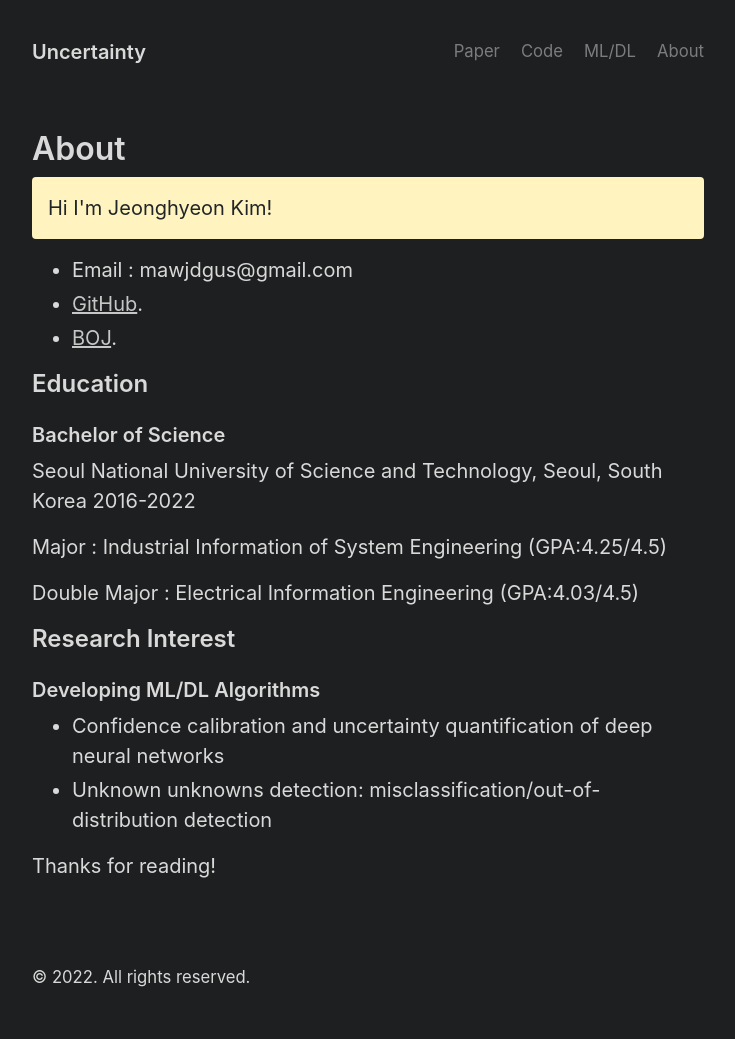
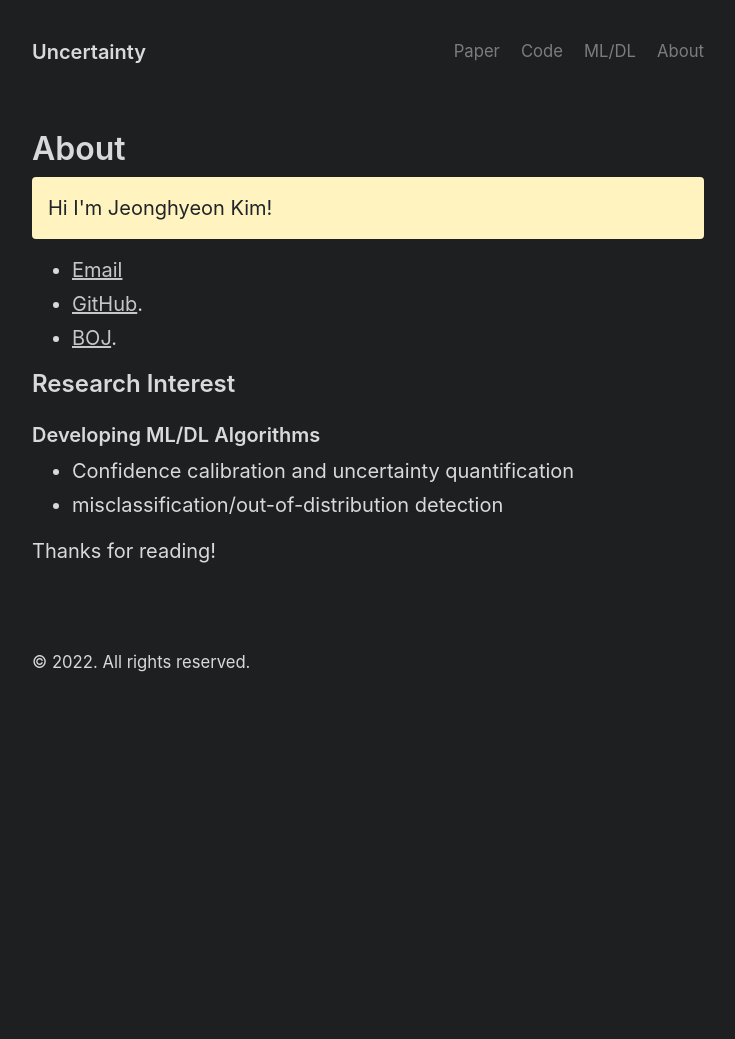
Before and after one commit to mawjdgus0812/mawjdgus0812.github.io, a Jekyll site: the page built from about.md, in a window 1280 px wide. Shown: the whole page, without its empty margins (272-1007 px from the left). Built offline with Jekyll 4.4.1, drawn with Linux system fonts in a browser that asks for light colours; after the commit the page ends 900 px from its top, so only the background shows below that.

Commit message:
Update about.md

```diff
--- a/about.md
+++ b/about.md
@@ -6,24 +6,14 @@ title: About
 <p class="message">
   Hi I'm Jeonghyeon Kim!
 </p>
-- Email : mawjdgus@gmail.com
+- [Email](mawjdgus@gmail.com)
 - [GitHub](https://github.com/mawjdgus0812).
 - [BOJ](https://www.acmicpc.net/user/mawjdgus).
-
-## Education
-### Bachelor of Science
-
-Seoul National University of Science and Technology, Seoul, South Korea 2016-2022
-
-Major : Industrial Information of System Engineering (GPA:4.25/4.5)
-
-Double Major : Electrical Information Engineering (GPA:4.03/4.5)
-
 
 ## Research Interest
 
 ### Developing ML/DL Algorithms
-- Confidence calibration and uncertainty quantification of deep neural networks
-- Unknown unknowns detection: misclassification/out-of-distribution detection
+- Confidence calibration and uncertainty quantification
+- misclassification/out-of-distribution detection
 
 Thanks for reading!
```
